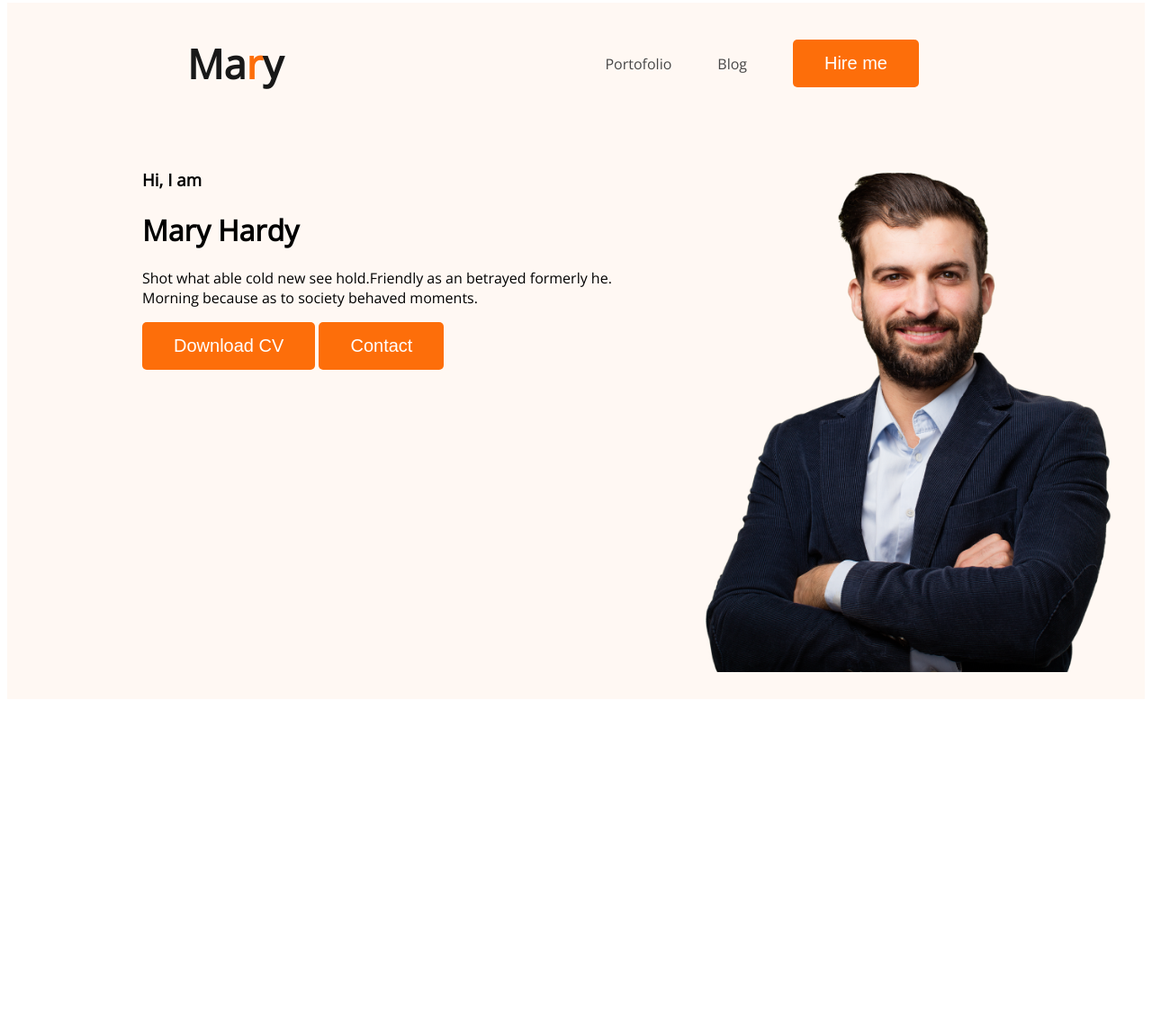
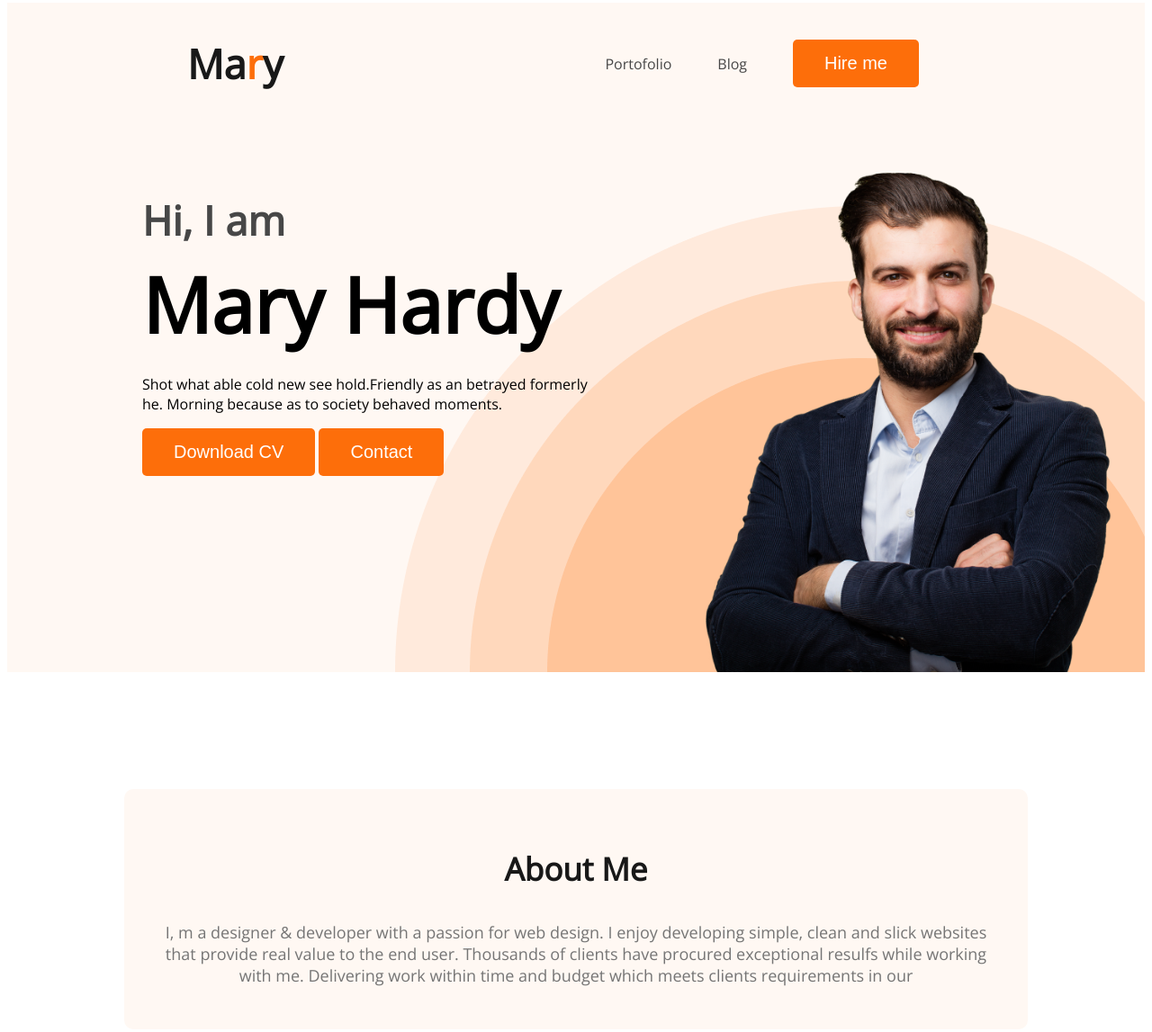
Before and after one commit to Mahedi205339/my-first-Porto, a plain HTML site: page index.html in a window 1280 px wide. Shown: the part 5-1152 px from the top of the page at 90% size. Before the commit the page ends 800 px from the top, so only its background shows below. Drawn offline with nearby package versions, Linux system fonts and the light colour scheme.

Commit message:
about sectoion styles

```diff
--- a/index.html
+++ b/index.html
@@ -27,7 +27,7 @@
             <div class="banner-content">
                 <h3 class="banner-greeting">Hi, I am</h3>
                 <h1 class="banner-title">Mary Hardy</h1>
-                <p>Shot what able cold new see hold.Friendly as an betrayed formerly he. Morning because as to society behaved moments.</p>
+                <p class="banner-description">Shot what able cold new see hold.Friendly as an betrayed formerly he. Morning because as to society behaved moments.</p>
                 <button class="btn-primary">Download CV</button>
                 <button class="btn-primary">Contact</button>
             </div>
@@ -35,6 +35,16 @@
         </div>
     </header>
     <main>
+        <section class="about">
+            <h3 class="section-title">About Me</h3>
+            <p class="section-description">
+                I, m a designer & developer with a passion for web design. I enjoy developing simple, clean and slick
+                websites that provide real value to the end user. Thousands of clients have procured exceptional resulfs
+                while working with me. Delivering work within time and budget which meets clients requirements in our
+            </p>
+
+
+        </section>
 
     </main>
     <footer>
--- a/style/portofplio.css
+++ b/style/portofplio.css
@@ -14,7 +14,19 @@ body{
     color: white;
     font-size:20px;
     padding:15px 35px ;
-
+}
+.section-title{
+    color: #181818;
+    text-align: center;
+    font-size: 35px;
+    font-style: normal;
+    font-weight: 700;
+    line-height: normal;
+}
+.section-description{
+    color:#757575 ;
+    text-align: center;
+    font-size: 18px;
 }
 /* nav releted style */
 nav{
@@ -42,11 +54,41 @@ nav a {
 .header{
     background-color: #fff8f3;
     align-items: center;
+    background-image: url('../images/header_bg.png');
+    background-repeat: no-repeat;
+    background-position: bottom right;
 }
 .banner{
-    padding: 30px 30px 30px 150px;
+    padding: 30px 30px 0px 150px;
     display: flex;
+    justify-content: space-between;
+}
+.banner-content{
+    max-width: 500px;
 }
 .banner .hardy-pic{
     width: 500px;
 }
+.banner-greeting{
+    font-size: 45px;
+    color: #474747;
+    margin-bottom: 0;
+}
+.banner-title{
+    font-size: 85px;
+    font-weight: 700px;
+    margin-top: 5px;
+    margin-bottom: 20px;
+}
+.banner-description{
+    margin-top: 0px;
+}
+/* main section */
+
+/* about section styles */
+.about{
+    padding: 30px;
+    border-radius: 10px;
+    background: #fff8f3;
+    margin: 130px;
+}
```
